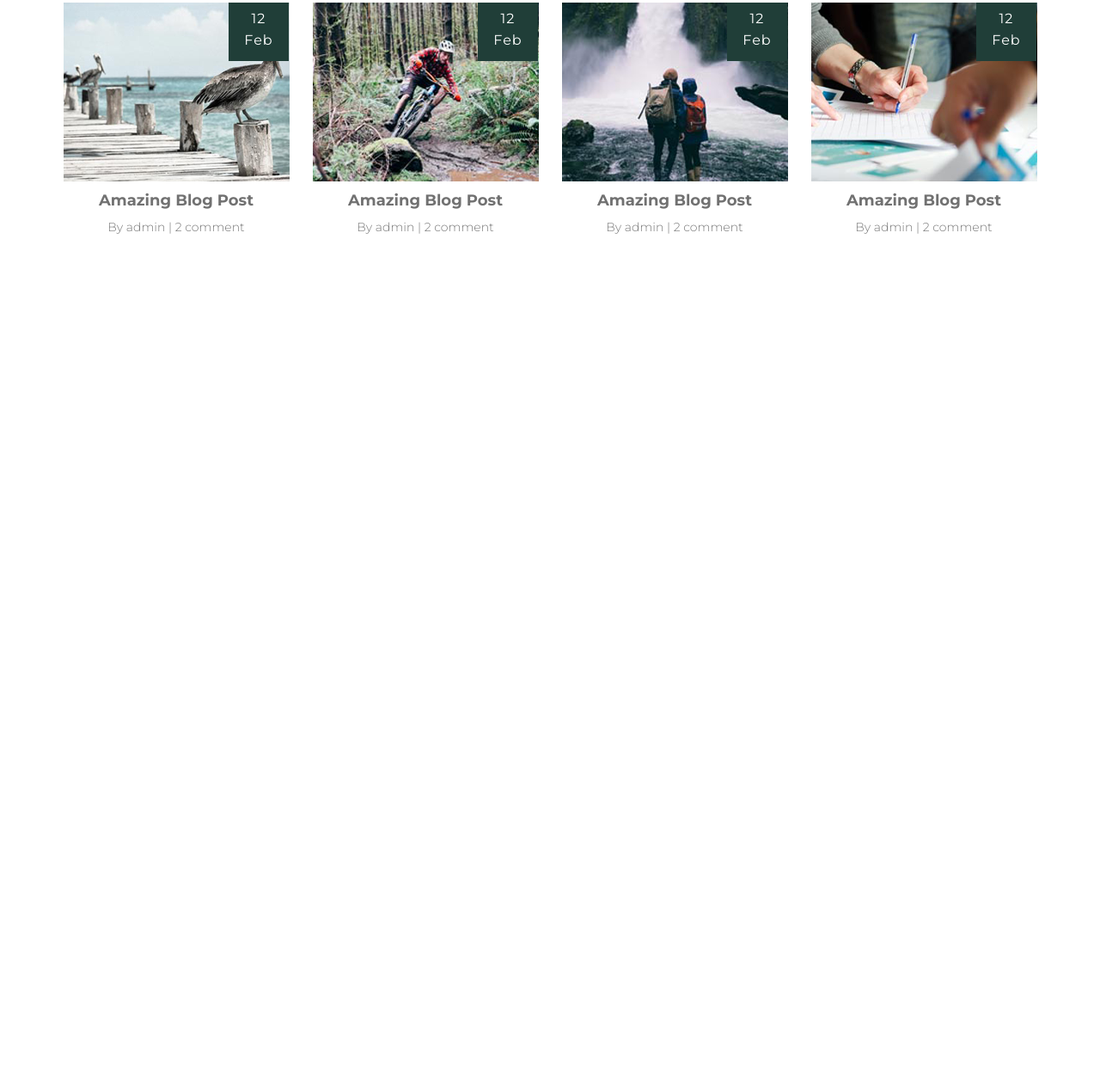
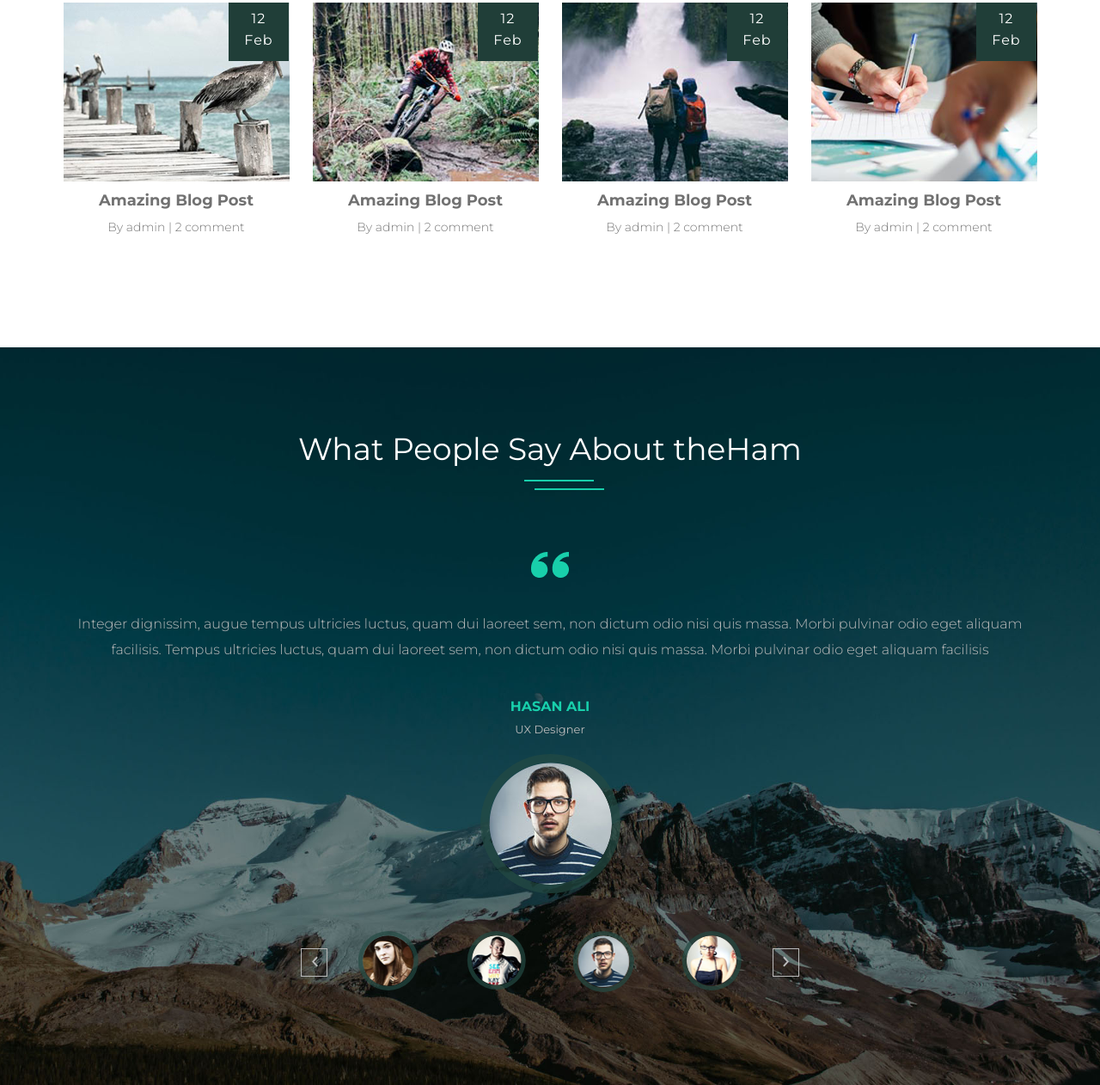
Before and after one commit to olezhansky/step-project-ham, a plain HTML site: page index.html in a window 1280 px wide. Shown: the part 3914-5176 px from the top of the page at 86% size. Before the commit the page ends 4318 px from the top, so only its background shows below. Drawn offline with nearby package versions, Linux system fonts and the light colour scheme.

Commit message:
modified

```diff
--- /dev/null
+++ b/css/slider.css
@@ -0,0 +1,82 @@
+.swiper-container {
+    text-align: center;
+}
+
+  .about__slider-text {
+  margin-top: 36px;
+  font-size: 16px;
+  line-height: 30px;
+  color: #BBBBBB;
+  font-weight: 300;
+  }
+  .gallery-top {
+    margin-top: 37px;
+    height: 250px;
+    width: 300px;
+  }
+  .gallery-top .swiper-slide img {
+    border-radius: 50%;
+    box-shadow: 0px 0px 0px 10px rgba(36, 75, 67, 0.7);
+}
+
+  .gallery-thumbs {
+      margin-top: 20px;
+    height: 80px;
+    box-sizing: border-box;
+    padding: 10px 0px;
+    position: relative;
+    width: 500px;
+  }
+  .gallery-thumbs .swiper-slide img {
+    border-radius: 50%;
+    box-shadow: 0px 0px 0px 5px rgba(36, 75, 67, 0.7);
+  }
+
+  .buttons-control {
+    position: relative;
+  }
+  .button-next {
+    position: absolute;
+    left: 25%;
+    top: -55px;
+    width: 31px;
+    line-height: 31px;
+    border: 1px solid #BBBBBB;
+    outline: none;
+    text-align: center;
+    cursor: pointer;
+  }
+  .button-next:hover {
+    background-color: #18CFAB;
+  }
+  .button-prev {
+    position: absolute;
+    top: -55px;
+    right: 25%;
+    width: 31px;
+    line-height: 31px;
+    border: 1px solid #BBBBBB;
+    outline: none;
+    text-align: center;
+    cursor: pointer;
+  }
+  .button-prev:hover {
+    background-color: #18CFAB;
+  }
+
+  .button-prev img {
+    transform: scale(-1, 1);
+  }
+  .swiper-slide-person {
+      font-size: 16px;
+      line-height: 27px;
+      font-weight: 700;
+      color: #18CFAB;
+      text-transform: uppercase;
+  }
+  .swiper-slide-position {
+      font-size: 13px;
+      line-height: 27px;
+      color: #BBBBBB;
+      margin-bottom: 25px;
+  }
--- a/css/style.css
+++ b/css/style.css
@@ -461,3 +461,38 @@ body {
     font-weight: 300;
     color: #777777;
 }
+
+.about {
+    padding-top: 98px;
+    padding-bottom: 104px;
+    background-image: url(../img/main/about/about-bg.jpg);
+    background-repeat: no-repeat;
+    background-size: cover;
+    background-position: center;
+}
+.about__title {
+    color: #FFFFFF;
+}
+.about__quotes {
+    margin-top: 99px;
+    text-align: center;
+}
+/* .about__text {
+    margin-top: 168px;
+    font-size: 16px;
+    line-height: 30px;
+    font-weight: 300;
+    color: #BBBBBB;
+    text-align: center;
+    position: relative;
+} */
+/* .about__text::before {
+    position: absolute;
+    content: '';
+    width: 44px;
+    height: 32px;
+    background-image: url(../img/main/about/quotes.png);
+    left: 50%;
+    transform: translateX(-50%);
+    top: -50px;
+} */
--- a/index.html
+++ b/index.html
@@ -7,6 +7,8 @@
     <link href="https://fonts.googleapis.com/css2?family=Montserrat:wght@300;400;700&display=swap" rel="stylesheet">
     <link rel="stylesheet" href="css/reset.css">
     <link rel="stylesheet" href="css/loading.css">
+    <link rel="stylesheet" href="https://unpkg.com/swiper/swiper-bundle.min.css" />
+    <link rel="stylesheet" href="css/slider.css">
     <link rel="stylesheet" href="css/style.css">
     <title>step-project-ham</title>
 </head>
@@ -374,8 +376,88 @@
             </div>
         </section>
 
+        <section class="about">
+            <div class="container">
+                <h2 class="about__title title">What People Say About theHam</h2>
+                <div class="about__quotes">
+                    <img src="img/main/about/quotes.png" alt="">
+                </div>
+                <div class="swiper-container about__slider-text">
+                    <div class="swiper-wrapper">
+                      <div class="swiper-slide">
+                       Integer dignissim, augue tempus ultricies luctus, quam dui laoreet sem, non dictum odio nisi quis massa. Morbi pulvinar odio eget aliquam facilisis. Tempus ultricies luctus, quam dui laoreet sem, non dictum odio nisi quis massa. Morbi pulvinar odio eget aliquam facilisis
+                      </div>
+                      <div class="swiper-slide">
+                       Integer dignissim, augue tempus ultricies luctus, quam dui laoreet sem, non dictum odio nisi quis massa. Morbi pulvinar odio eget aliquam facilisis. Tempus ultricies luctus, quam dui laoreet sem, non dictum odio nisi quis massa. Morbi pulvinar odio eget aliquam facilisis
+                      </div>
+                      <div class="swiper-slide">
+                        Integer dignissim, augue tempus ultricies luctus, quam dui laoreet sem, non dictum odio nisi quis massa. Morbi pulvinar odio eget aliquam facilisis. Tempus ultricies luctus, quam dui laoreet sem, non dictum odio nisi quis massa. Morbi pulvinar odio eget aliquam facilisis
+                      </div>
+                      <div class="swiper-slide">
+                        Integer dignissim, augue tempus ultricies luctus, quam dui laoreet sem, non dictum odio nisi quis massa. Morbi pulvinar odio eget aliquam facilisis. Tempus ultricies luctus, quam dui laoreet sem, non dictum odio nisi quis massa. Morbi pulvinar odio eget aliquam facilisis
+                      </div>
+                    </div>
+                  </div>
+                <div class="swiper-container gallery-top">
+                    <div class="swiper-wrapper">
+                      <div class="swiper-slide">
+                        <p class="swiper-slide-person">Hasan ALI</p>
+                        <p class="swiper-slide-position">UX Designer</p>
+                        <img src="img/main/about/slider/img-big.png" alt="">
+                      </div>
+                      <div class="swiper-slide">
+                        <p class="swiper-slide-person">Hasan ALI</p>
+                        <p class="swiper-slide-position">UX Designer</p>
+                        <img src="img/main/about/slider/img-big.png" alt="">
+                      </div>
+                      <div class="swiper-slide">
+                        <p class="swiper-slide-person">Hasan ALI</p>
+                        <p class="swiper-slide-position">UX Designer</p>
+                        <img src="img/main/about/slider/img-big.png" alt="">
+                      </div>
+                      <div class="swiper-slide">
+                        <p class="swiper-slide-person">Hasan ALI</p>
+                        <p class="swiper-slide-position">UX Designer</p>
+                        <img src="img/main/about/slider/img-big.png" alt="">
+                      </div>
+                    </div>
+                  </div>
+                  <div class="swiper-container gallery-thumbs">
+                    <div class="swiper-wrapper">
+                      <div class="swiper-slide">
+                        <img src="img/main/about/slider/img1.png">
+                      </div>
+                      <div class="swiper-slide">
+                        <img src="img/main/about/slider/img2.png">
+                      </div>
+                      <div class="swiper-slide">
+                        <img src="img/main/about/slider/img3.png">
+                      </div>
+                      <div class="swiper-slide">
+                        <img src="img/main/about/slider/img4.png">
+                      </div>
+                    </div>
+
+                  </div>
+                  <div class="buttons-control">
+                    <div class="button-next">
+                      <img src="img/main/about/slider/arrow-left.png" alt="">
+                    </div>
+                   <div class="button-prev">
+                     <img src="img/main/about/slider/arrow-left.png" alt="">
+                   </div>
+                   </div>
+
+
+
+            </div>
+        </section>
+
     </main>
+
     <script src="js/servicesTabs.js"></script>
     <script src="js/worksFilter.js"></script>
+    <script src="https://unpkg.com/swiper/swiper-bundle.min.js"></script>
+    <script src="js/slider.js"></script>
 </body>
 </html>
--- /dev/null
+++ b/js/slider.js
@@ -0,0 +1,33 @@
+var galleryThumbs = new Swiper('.gallery-thumbs', {
+    spaceBetween: 1,
+    slidesPerView: 4,
+    loop: true,
+    freeMode: true,
+    loopedSlides: 1, //looped slides should be the same
+    watchSlidesVisibility: true,
+    watchSlidesProgress: true,
+  });
+  var galleryTop = new Swiper('.gallery-top', {
+    spaceBetween: 1,
+    loop: true,
+    loopedSlides: 1, //looped slides should be the same
+    navigation: {
+      nextEl: '.button-next',
+      prevEl: '.button-prev',
+    },
+    thumbs: {
+      swiper: galleryThumbs,
+    },
+  });
+  var aboutSliderText = new Swiper('.about__slider-text', {
+    spaceBetween: 1,
+    loop: true,
+    loopedSlides: 1, //looped slides should be the same
+    navigation: {
+      nextEl: '.button-next',
+      prevEl: '.button-prev',
+    },
+    thumbs: {
+      swiper: galleryThumbs,
+    },
+  });
```
Also changed, not shown: img/main/about/about-bg.jpg (added), img/main/about/quotes.png (added), img/main/about/slider/arrow-left.png (added), img/main/about/slider/arrow-right.png (added), img/main/about/slider/img-big.png (added), img/main/about/slider/img1.png (added), img/main/about/slider/img2.png (added), img/main/about/slider/img3.png (added), img/main/about/slider/img4.png (added).
